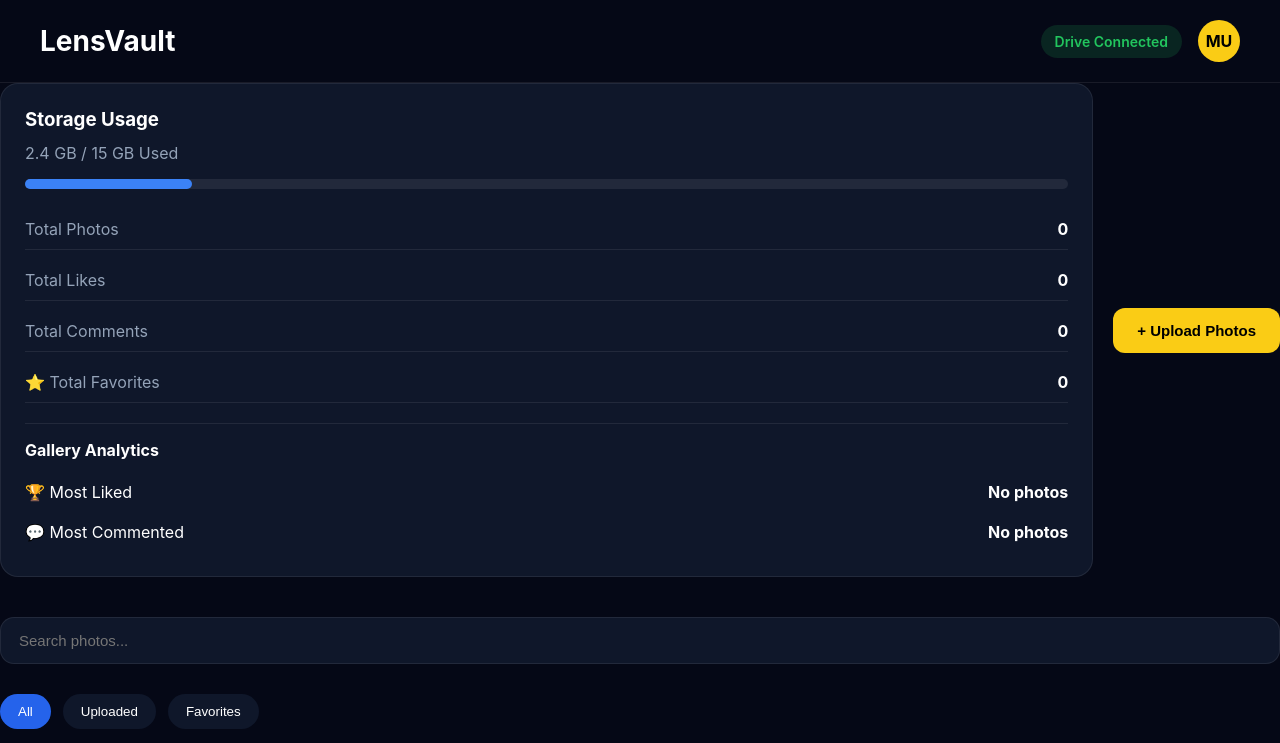
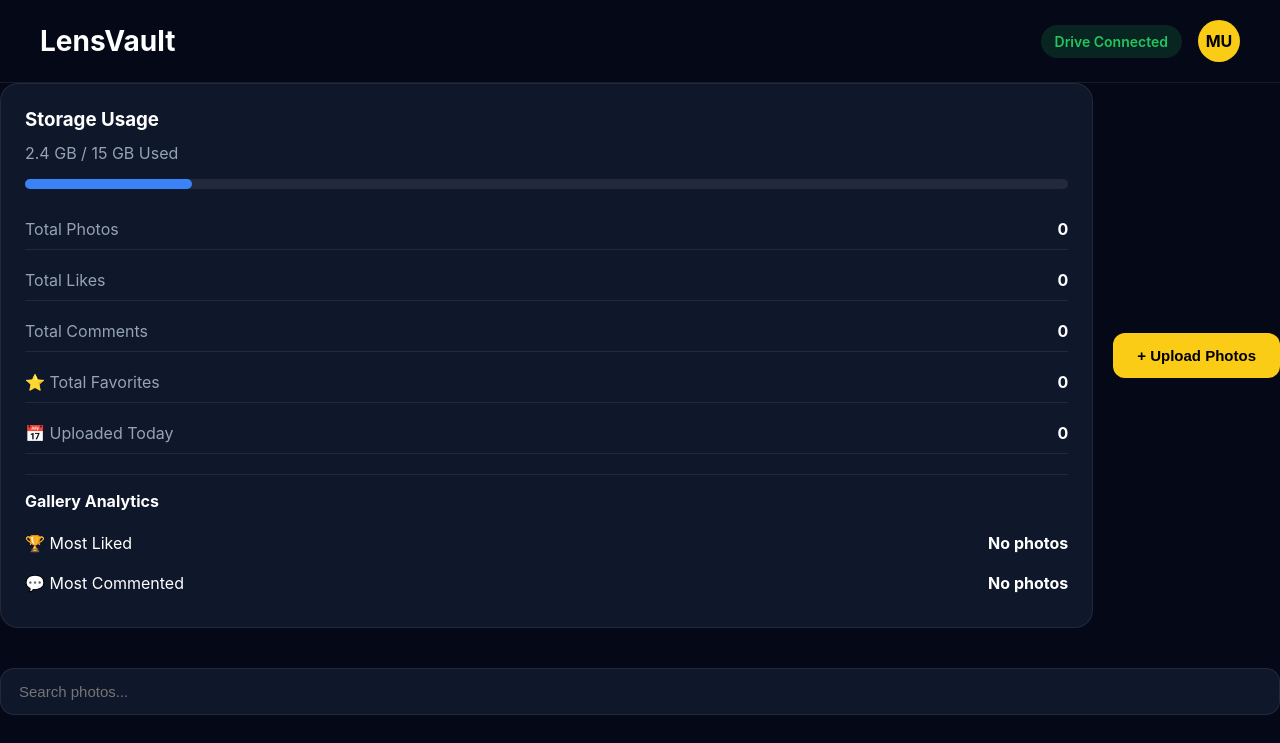
Before and after one commit to tawfiquz-zaman/lensVault, a React app in the folder frontend/: page /dashboard in a window 1280 px wide. Shown: the top 743 px of the page. Built offline with nearby package versions, Linux system fonts and the light colour scheme; the HTML template or start-up script is replaced by a standard one.

Commit message:
Phase 22: Add photo rename system

```diff
--- a/frontend/src/components/StorageCard.jsx
+++ b/frontend/src/components/StorageCard.jsx
@@ -3,29 +3,44 @@ import { usePhotos } from "../context/PhotoContext";
 function StorageCard() {
   const { photos } = usePhotos();
 
-  // Total uploaded photos
   const totalPhotos = photos.length;
 
-  // Total likes across all photos
+  const totalFavorites = photos.filter(
+    (photo) => photo.favorite
+  ).length;
+
   const totalLikes = photos.reduce(
     (sum, photo) =>
       sum + (photo.likes || 0),
     0
   );
 
-  // Total comments across all photos
   const totalComments = photos.reduce(
     (sum, photo) =>
-      sum + (photo.comments || 0),
+      sum +
+      (photo.commentsList
+        ? photo.commentsList.length
+        : photo.comments || 0),
     0
   );
 
-  // Total favorite photos
-  const totalFavorites = photos.filter(
-    (photo) => photo.favorite
-  ).length;
+  const today = new Date();
 
-  // Most liked photo
+  const photosToday = photos.filter((photo) => {
+    if (!photo.uploadDate) return false;
+
+    const date = new Date(photo.uploadDate);
+
+    return (
+      date.getFullYear() ===
+        today.getFullYear() &&
+      date.getMonth() ===
+        today.getMonth() &&
+      date.getDate() ===
+        today.getDate()
+    );
+  }).length;
+
   const mostLikedPhoto =
     photos.length > 0
       ? photos.reduce((max, photo) =>
@@ -36,15 +51,23 @@ function StorageCard() {
         )
       : null;
 
-  // Most commented photo
   const mostCommentedPhoto =
     photos.length > 0
-      ? photos.reduce((max, photo) =>
-          (photo.comments || 0) >
-          (max.comments || 0)
+      ? photos.reduce((max, photo) => {
+          const current =
+            photo.commentsList
+              ? photo.commentsList.length
+              : photo.comments || 0;
+
+          const highest =
+            max.commentsList
+              ? max.commentsList.length
+              : max.comments || 0;
+
+          return current > highest
             ? photo
-            : max
-        )
+            : max;
+        })
       : null;
 
   return (
@@ -77,9 +100,12 @@ function StorageCard() {
 
         <div className="stat-item">
           <span>⭐ Total Favorites</span>
-          <strong>
-            {totalFavorites}
-          </strong>
+          <strong>{totalFavorites}</strong>
+        </div>
+
+        <div className="stat-item">
+          <span>📅 Uploaded Today</span>
+          <strong>{photosToday}</strong>
         </div>
       </div>
 
@@ -102,7 +128,11 @@ function StorageCard() {
 
           <strong>
             {mostCommentedPhoto
-              ? `${mostCommentedPhoto.title} (${mostCommentedPhoto.comments || 0})`
+              ? `${mostCommentedPhoto.title} (${
+                  mostCommentedPhoto.commentsList
+                    ? mostCommentedPhoto.commentsList.length
+                    : mostCommentedPhoto.comments || 0
+                })`
               : "No photos"}
           </strong>
         </div>
--- a/frontend/src/context/PhotoContext.jsx
+++ b/frontend/src/context/PhotoContext.jsx
@@ -12,6 +12,7 @@ export function PhotoProvider({
   children,
 }) {
   // Load photos from localStorage when the app starts
+  // Also upgrade older photos with any new fields added in later phases
   const [photos, setPhotos] = useState(() => {
     const savedPhotos =
       localStorage.getItem(
@@ -20,16 +21,38 @@ export function PhotoProvider({
 
     if (!savedPhotos) return [];
 
-    // Ensure older saved photos still contain
-    // all required properties
     return JSON.parse(savedPhotos).map(
       (photo) => ({
         ...photo,
+
+        // Ensure these properties always exist
         liked: photo.liked || false,
+
         favorite:
           photo.favorite || false,
+
         commentsList:
           photo.commentsList || [],
+
+        comments:
+          photo.comments || 0,
+
+        // ===============================
+        // Phase 21
+        // Upload Date & Time System
+        // ===============================
+        // Older photos won't have these fields,
+        // so provide safe fallback values.
+        uploadDate:
+          photo.uploadDate ||
+          "Unknown",
+
+        uploadTime:
+          photo.uploadTime || "",
+
+        uploadedAt:
+          photo.uploadedAt ||
+          Date.now(),
       })
     );
   });
@@ -93,7 +116,9 @@ export function PhotoProvider({
 
         return {
           ...photo,
+
           liked: !photo.liked,
+
           likes: photo.liked
             ? photo.likes - 1
             : photo.likes + 1,
@@ -111,6 +136,7 @@ export function PhotoProvider({
 
         return {
           ...photo,
+
           favorite:
             !photo.favorite,
         };
--- a/frontend/src/pages/Dashboard.jsx
+++ b/frontend/src/pages/Dashboard.jsx
@@ -11,20 +11,25 @@ import BulkActions from "../components/BulkActions";
 import { usePhotos } from "../context/PhotoContext";
 
 function Dashboard() {
+  // Controls Upload Modal
   const [isModalOpen, setIsModalOpen] =
     useState(false);
 
+  // Search text
   const [searchTerm, setSearchTerm] =
     useState("");
 
+  // Current category filter
   const [
     selectedCategory,
     setSelectedCategory,
   ] = useState("All");
 
+  // Current sorting option
   const [sortBy, setSortBy] =
     useState("newest");
 
+  // Selected photos for bulk actions
   const [
     selectedPhotos,
     setSelectedPhotos,
@@ -38,7 +43,9 @@ function Dashboard() {
     bulkUnfavorite,
   } = usePhotos();
 
-  // Filter photos
+  // -----------------------------
+  // Filter Photos
+  // -----------------------------
   const filteredPhotos = photos.filter(
     (photo) => {
       const matchesSearch =
@@ -74,20 +81,26 @@ function Dashboard() {
     }
   );
 
-  // Sort photos
+  // -----------------------------
+  // Sort Photos
+  // -----------------------------
   const sortedPhotos = [
     ...filteredPhotos,
   ];
 
   if (sortBy === "oldest") {
     sortedPhotos.sort(
-      (a, b) => a.id - b.id
+      (a, b) =>
+        (a.uploadedAt || 0) -
+        (b.uploadedAt || 0)
     );
   }
 
   if (sortBy === "newest") {
     sortedPhotos.sort(
-      (a, b) => b.id - a.id
+      (a, b) =>
+        (b.uploadedAt || 0) -
+        (a.uploadedAt || 0)
     );
   }
 
@@ -113,7 +126,9 @@ function Dashboard() {
     );
   }
 
-  // Select single photo
+  // -----------------------------
+  // Select one photo
+  // -----------------------------
   const handleSelectPhoto = (id) => {
     setSelectedPhotos((prev) =>
       prev.includes(id)
@@ -124,7 +139,9 @@ function Dashboard() {
     );
   };
 
+  // -----------------------------
   // Select all visible photos
+  // -----------------------------
   const handleSelectAll = () => {
     setSelectedPhotos(
       sortedPhotos.map(
@@ -133,31 +150,30 @@ function Dashboard() {
     );
   };
 
-  // Bulk delete
+  // -----------------------------
+  // Bulk Actions
+  // -----------------------------
   const handleBulkDelete = () => {
     bulkDelete(selectedPhotos);
-
     setSelectedPhotos([]);
   };
 
-  // Bulk favorite
   const handleBulkFavorite = () => {
     bulkFavorite(selectedPhotos);
   };
 
-  // Bulk unfavorite
   const handleBulkUnfavorite = () => {
     bulkUnfavorite(selectedPhotos);
   };
 
-  // Get full selected photo objects
-  // Used by Bulk Download feature
   const selectedPhotoObjects =
     photos.filter((photo) =>
       selectedPhotos.includes(photo.id)
     );
 
-  // Upload photos
+  // -----------------------------
+  // Upload Photos
+  // -----------------------------
   const handleUpload = async (
     selectedFiles
   ) => {
@@ -171,6 +187,30 @@ function Dashboard() {
 
               reader.onloadend =
                 () => {
+                  // Create upload date & time
+                  const now =
+                    new Date();
+
+                  const uploadDate =
+                    now.toLocaleDateString(
+                      "en-GB",
+                      {
+                        day: "2-digit",
+                        month: "short",
+                        year: "numeric",
+                      }
+                    );
+
+                  const uploadTime =
+                    now.toLocaleTimeString(
+                      "en-US",
+                      {
+                        hour: "2-digit",
+                        minute:
+                          "2-digit",
+                      }
+                    );
+
                   resolve({
                     id:
                       Date.now() +
@@ -194,8 +234,13 @@ function Dashboard() {
 
                     favorite: false,
 
-                    commentsList:
-                      [],
+                    commentsList: [],
+
+                    // Phase 21
+                    uploadDate,
+                    uploadTime,
+                    uploadedAt:
+                      Date.now(),
                   });
                 };
 
@@ -209,10 +254,14 @@ function Dashboard() {
     addPhotos(convertedPhotos);
   };
 
-  return (
+
+
+    return (
     <div className="dashboard">
+      {/* Top Navigation */}
       <DashboardNavbar />
 
+      {/* Storage Card + Upload Button */}
       <div className="dashboard-header">
         <StorageCard />
 
@@ -223,6 +272,7 @@ function Dashboard() {
         />
       </div>
 
+      {/* Search Bar */}
       <SearchBar
         searchTerm={searchTerm}
         setSearchTerm={
@@ -230,6 +280,7 @@ function Dashboard() {
         }
       />
 
+      {/* Category Filters */}
       <div className="category-filters">
         <button
           className={
@@ -280,11 +331,13 @@ function Dashboard() {
         </button>
       </div>
 
+      {/* Sort Dropdown */}
       <SortBar
         sortBy={sortBy}
         setSortBy={setSortBy}
       />
 
+      {/* Select All Button */}
       <button
         className="select-all-btn"
         onClick={handleSelectAll}
@@ -292,6 +345,7 @@ function Dashboard() {
         Select All
       </button>
 
+      {/* Bulk Action Toolbar */}
       <BulkActions
         selectedPhotos={
           selectedPhotos
@@ -310,6 +364,7 @@ function Dashboard() {
         }
       />
 
+      {/* Gallery */}
       {sortedPhotos.length > 0 ? (
         <GalleryGrid
           photos={sortedPhotos}
@@ -332,6 +387,7 @@ function Dashboard() {
         </div>
       )}
 
+            {/* Upload Modal */}
       <UploadModal
         isOpen={isModalOpen}
         onClose={() =>
--- a/frontend/src/pages/PhotoDetails.jsx
+++ b/frontend/src/pages/PhotoDetails.jsx
@@ -24,7 +24,7 @@ function PhotoDetails() {
 
   // Find the current photo
   const photo = photos.find(
-    (item) => item.id === Number(id)
+    (item) => String(item.id) === id
   );
 
   // If photo doesn't exist
@@ -42,17 +42,15 @@ function PhotoDetails() {
     navigate("/dashboard");
   };
 
-  // Rename photo
+
   const handleRename = () => {
     const newTitle = prompt(
       "Enter a new photo name:",
       photo.title
     );
-
-    // User pressed Cancel
+// Rename photo
     if (newTitle === null) return;
 
-    // Update title
     renamePhoto(photo.id, newTitle);
   };
 
@@ -61,7 +59,6 @@ function PhotoDetails() {
     if (!comment.trim()) return;
 
     addComment(photo.id, comment);
-
     setComment("");
   };
 
@@ -81,6 +78,7 @@ function PhotoDetails() {
   return (
     <div className="photo-details-page">
       <div className="photo-details-container">
+
         {/* Photo Preview */}
         <img
           src={photo.image}
@@ -89,6 +87,7 @@ function PhotoDetails() {
         />
 
         <div className="photo-details-info">
+
           <h1>{photo.title}</h1>
 
           <p>
@@ -99,6 +98,16 @@ function PhotoDetails() {
           <p>
             <strong>User:</strong>{" "}
             {photo.user}
+          </p>
+
+          <p>
+            <strong>Uploaded Date:</strong>{" "}
+            {photo.uploadDate}
+          </p>
+
+          <p>
+            <strong>Uploaded Time:</strong>{" "}
+            {photo.uploadTime}
           </p>
 
           <p>
@@ -118,6 +127,7 @@ function PhotoDetails() {
 
           {/* Action Buttons */}
           <div className="photo-actions">
+
             {/* Favorite */}
             <button
               className={`favorite-btn ${
@@ -171,16 +181,19 @@ function PhotoDetails() {
             >
               Delete Photo
             </button>
+
           </div>
 
           {/* Comments */}
           <div className="comments-section">
+
             <h3>
               Comments (
               {photo.comments || 0})
             </h3>
 
             <div className="comment-form">
+
               <input
                 type="text"
                 placeholder="Write a comment..."
@@ -199,9 +212,11 @@ function PhotoDetails() {
               >
                 Add Comment
               </button>
+
             </div>
 
             <div className="comments-list">
+
               {photo.commentsList
                 ?.length > 0 ? (
                 photo.commentsList.map(
@@ -219,9 +234,13 @@ function PhotoDetails() {
                   No comments yet.
                 </p>
               )}
+
             </div>
+
           </div>
+
         </div>
+
       </div>
     </div>
   );
```
